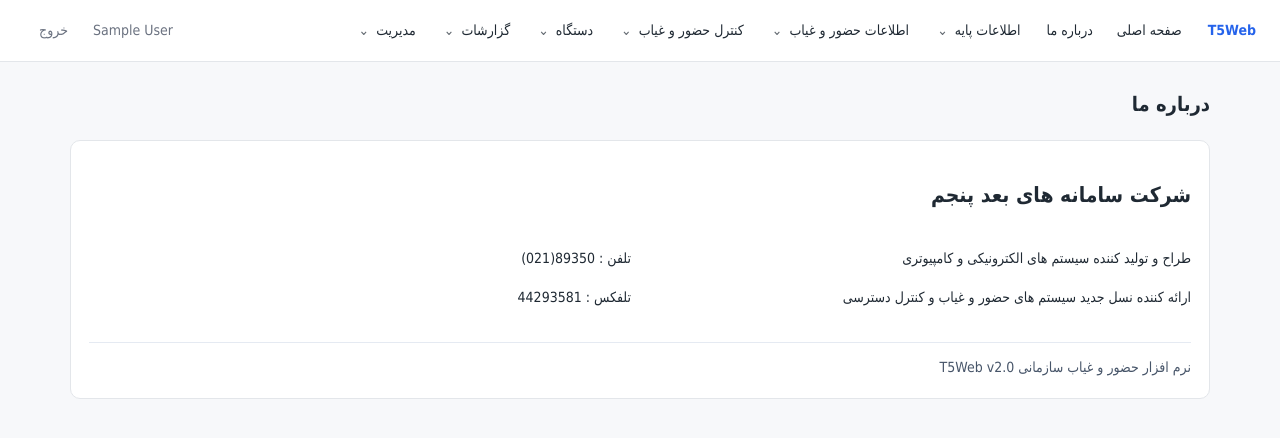
After one commit to alirezarahimy-code/ariant-office-automation-system, a Django app: page /Home/About in a window 1280 px wide. The commit adds this page. Shown: the top 438 px of the page. Run offline with Django 5.2, Linux system fonts and the light colour scheme; the visitor is signed in with stand-in values (Sample User, id 1).

Commit message:
Complete T5 account shell and About page
Co-authored-by: arena-agent <297053741+arena-agent@users.noreply.github.com>

```diff
--- a/attendance-suite/apps/core/urls.py
+++ b/attendance-suite/apps/core/urls.py
@@ -7,6 +7,8 @@ app_name = 'core'
 
 urlpatterns = [
     path('', views.home, name='home'),
+    path('Home/Index', views.home, name='home_index'),
+    path('Home/About', views.about, name='about'),
     path('login/', views.login_view, name='login'),
     path('login/captcha.png', views.captcha_image, name='captcha_image'),
     path('logout/', views.logout_view, name='logout'),
--- a/attendance-suite/apps/core/views.py
+++ b/attendance-suite/apps/core/views.py
@@ -147,6 +147,19 @@ def home(request):
 
 
 @login_required
+def about(request):
+    """T5Web's reference About page, populated from the shipped resource text."""
+    return render(request, 'core/about.html', {
+        'company_name': 'شرکت سامانه های بعد پنجم',
+        'description_1': 'طراح و تولید کننده سیستم های الکترونیکی و کامپیوتری',
+        'description_2': 'ارائه کننده نسل جدید سیستم های حضور و غیاب و کنترل دسترسی',
+        'phone': 'تلفن : 89350(021)',
+        'fax': 'تلفکس : 44293581',
+        'product_name': 'نرم افزار حضور و غیاب سازمانی T5Web v2.0',
+    })
+
+
+@login_required
 def audit_list(request):
     from .services import has_perm
     from .models import AuditLog
--- a/attendance-suite/templates/base.html
+++ b/attendance-suite/templates/base.html
@@ -10,6 +10,8 @@
     .brand{white-space:nowrap;font-weight:800}
     .topnav{display:flex;gap:4px;flex:1;flex-wrap:wrap;align-items:center}
     .navgrp{position:relative}
+    .top-link{padding:8px 12px;border-radius:9px;color:inherit;text-decoration:none;white-space:nowrap}
+    .top-link:hover,.top-link:focus-visible{background:rgba(37,99,235,.10);outline:none}
     .navgrp>summary{cursor:pointer;list-style:none;padding:8px 12px;border-radius:9px;color:inherit}
     .navgrp>summary::-webkit-details-marker{display:none}
     .navgrp>summary:after{content:'⌄';margin-right:7px;opacity:.7}
@@ -29,6 +31,8 @@
 <header class="topbar">
   <a class="brand" href="{% url 'attendance:dashboard' %}" aria-label="صفحه اصلی T5Web">T5Web</a>
   <nav class="topnav" aria-label="منوی اصلی T5Web">
+    <a class="top-link" href="{% url 'core:home_index' %}">صفحه اصلی</a>
+    <a class="top-link" href="{% url 'core:about' %}">درباره ما</a>
     {% for group in t5_menu_groups %}
     <details class="navgrp">
       <summary>{{ group.title }}</summary>
--- /dev/null
+++ b/attendance-suite/templates/core/about.html
@@ -0,0 +1,22 @@
+{% extends 'base.html' %}
+{% block title %}درباره ما{% endblock %}
+{% block content %}
+<div class="page-head"><div><h1>درباره ما</h1></div></div>
+<section class="card" aria-labelledby="about-company">
+  <header><h2 id="about-company">{{ company_name }}</h2></header>
+  <div class="about-grid">
+    <div>
+      <p>{{ description_1 }}</p>
+      <p>{{ description_2 }}</p>
+    </div>
+    <address>
+      <p>{{ phone }}</p>
+      <p>{{ fax }}</p>
+    </address>
+  </div>
+  <footer class="about-product">{{ product_name }}</footer>
+</section>
+<style>
+.about-grid{display:grid;grid-template-columns:1fr 1fr;gap:18px}.about-grid address{font-style:normal}.about-product{border-top:1px solid #e5eaf2;margin-top:18px;padding-top:12px;color:#475569}@media(max-width:640px){.about-grid{grid-template-columns:1fr}}
+</style>
+{% endblock %}
```
Also changed, not shown: attendance-suite/apps/core/tests_security.py (+14 -0 lines), docs/31-rea-controller-and-form-inventory.md (+1 -1 lines), docs/32-t5web-rebuild-status.md (+2 -2 lines), docs/33-t5web-full-module-rebuild-status.md (+1 -1 lines).
